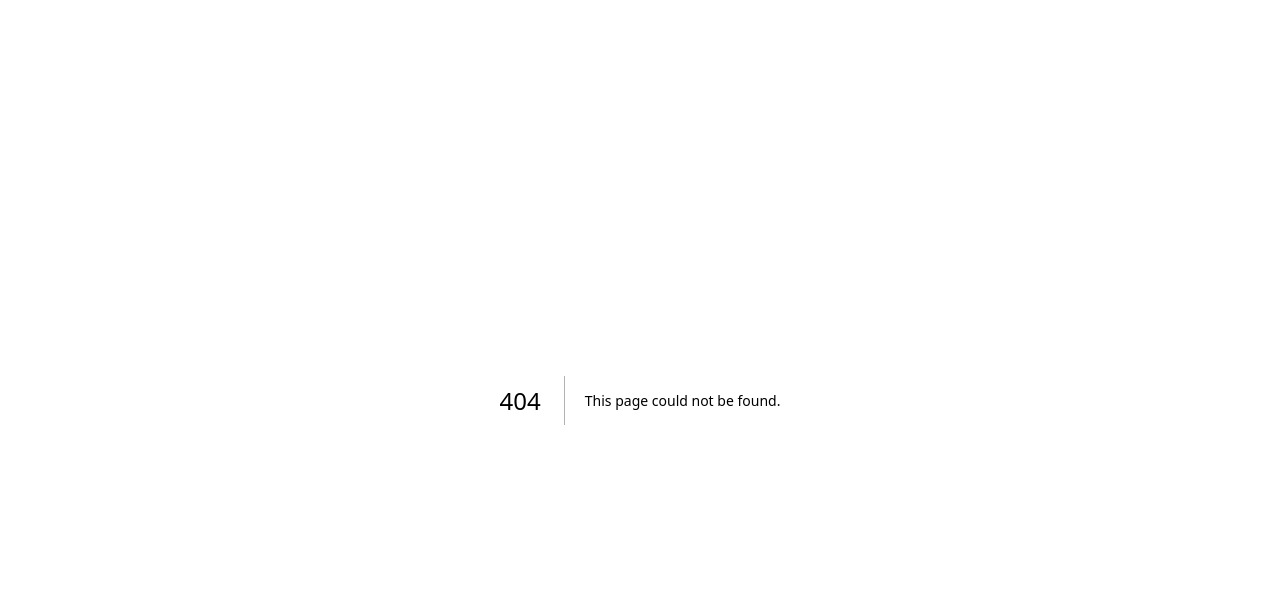
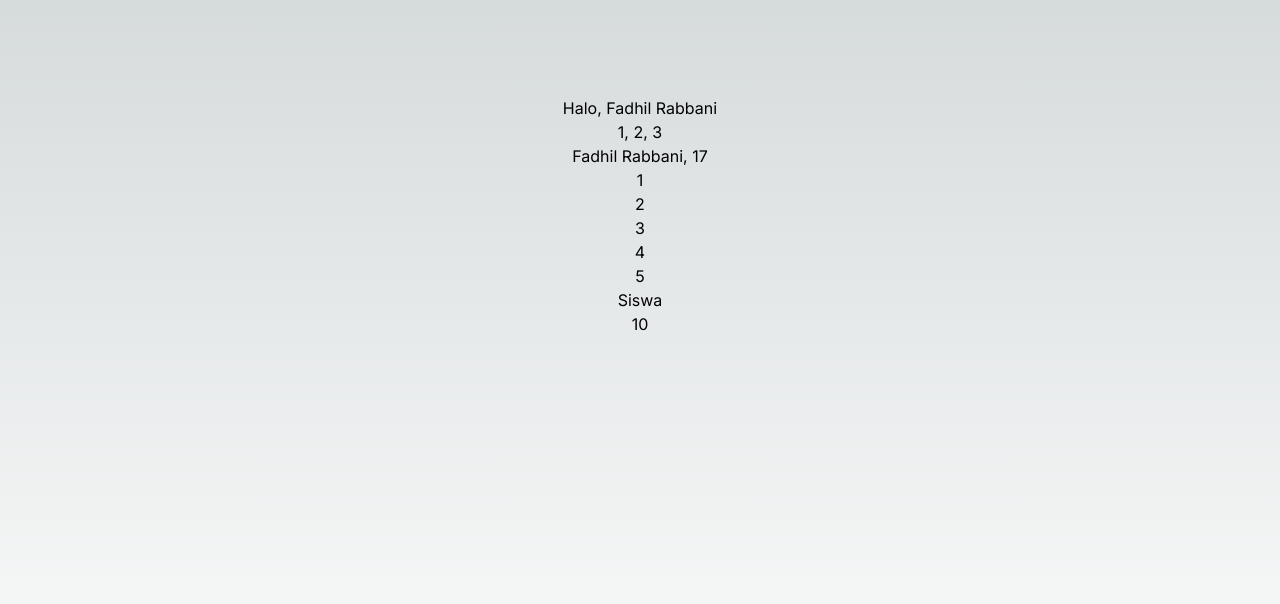
Before and after one commit to fadhil1806/belajar-react, a Next.js app: page /belajar-react-1 in a window 1280 px wide. Before the commit this address had no page. Shown: the top 604 px of the page. Built offline with nearby package versions, Linux system fonts and the light colour scheme.

Commit message:
belajar react-1 dan latihan dari belajar-react-1

```diff
--- /dev/null
+++ b/app/belajar-react-1/layout.js
@@ -0,0 +1,17 @@
+import { Inter } from "next/font/google";
+import '../globals.css';
+
+const inter = Inter({ subsets: ["latin"] });
+
+export const metadata = {
+  title: "React 1",
+  description: "Generated by create next app",
+};
+
+export default function RootLayout({ children }) {
+  return (
+    <html lang="en">
+      <body className={inter.className}>{children}</body>
+    </html>
+  );
+}
--- /dev/null
+++ b/app/belajar-react-1/page.js
@@ -0,0 +1,90 @@
+import React from "react";
+export default function Index() {
+    const salam = (nama) => `Halo, ${nama}`;
+    let nama = "Fadhil Rabbani";
+
+    // Destructuring Array
+    const angka = [1, 2, 3];
+    const [satu, dua, tiga] = angka;
+
+    // Destructuring Object
+    const user = { nama: 'Fadhil Rabbani', age: 17 }
+
+    // Spread Operator pada Array
+    const angka2 = [...angka, 4, 5]
+
+    // Spread Operator pada Object
+    const user2 = { ...user, status: 'Siswa' }
+
+    // Rest Operator pada Fungsi
+    function hitung(...angka) {
+        return angka.reduce((acc, curr) => acc + curr, 0)
+    }
+
+    // Menggunakan Promises
+    const getData = () => {
+        return new Promise((resolve, reject) => {
+            setTimeout(() => {
+                resolve("Data berhasil diambil");
+            }, 2000);
+        });
+    };
+
+    getData().then(response => console.log(response)); // Output: Data berhasil diambil
+
+    // Menggunakan Async/Await
+    const fetchData = async () => {
+        try {
+            const response = await getData();
+            console.log(response);
+        } catch (error) {
+            console.error(error);
+        }
+    };
+
+    fetchData(); // Output: Data berhasil diambil
+
+    // Membuat Class
+    class Person {
+        constructor(nama, umur) {
+            this.nama = nama
+            this.umur = umur
+        }
+        perkenalan() {
+            return `Halo, nama saya ${this.nama} dan saya berumur ${this.umur} tahun.`;
+        }
+    }
+
+    const mirza = new Person("Fadhil Rabbani", 17);
+    console.log(mirza.perkenalan()); //Output: Halo, nama saya Fadhil Rabbani dan saya berumur 17 tahun.
+
+    // Inheritance
+    class Guru extends Person {
+        constructor(nama, umur, mapel) {
+            super(nama, umur)
+            this.mapel = mapel
+        }
+
+        mengajar() {
+            return `Saya menjadi siswa di mapel ${this.mapel}.`;
+        }
+    }
+
+    const bapakMirza = new Guru("Fadhil Rabbani", 17, "React JS");
+    console.log(bapakMirza.perkenalan()); // Output: Halo, nama saya Mirza dan saya berumur 30 tahun.
+    console.log(bapakMirza.mengajar());   // Saya menjadi siswa di mapel React JS.
+
+    return (
+        <main className="flex min-h-screen flex-col items-center  p-24">
+            <h2 className="text-success">{salam(nama)}</h2>
+            <p>{`${satu}, ${dua}, ${tiga}`}</p>
+            <p>{user.nama}, {user.age}</p>
+            {angka2.map((v) => (
+                <p key={v}>{v}</p>
+            ))}
+            <p>{user2.status}</p>
+
+            <p>{hitung(1, 2, 3, 4)}</p>
+        </main>
+    )
+}
--- /dev/null
+++ b/app/latihan-react-1/data.js
@@ -0,0 +1,9 @@
+const data = {
+    nama: ['Sayur asem', 'Ayam goreng', 'Ikan Bakar']
+}
+
+const listDataMakanan = async (nama) => {
+    return `Makanan ini namanya adalah ${nama}`;
+}
+
+export default { data, listDataMakanan };
--- /dev/null
+++ b/app/latihan-react-1/layout.js
@@ -0,0 +1,17 @@
+import { Inter } from "next/font/google";
+import '../globals.css';
+
+const inter = Inter({ subsets: ["latin"] });
+
+export const metadata = {
+  title: "React 1",
+  description: "Generated by create next app",
+};
+
+export default function RootLayout({ children }) {
+  return (
+    <html lang="en">
+      <body className={inter.className}>{children}</body>
+    </html>
+  );
+}
--- /dev/null
+++ b/app/latihan-react-1/page.js
@@ -0,0 +1,77 @@
+// Latihan:
+// Buatlah variabel menggunakan let dan const.
+// Buat arrow function yang menerima parameter dan mengembalikan nilai.
+// Gunakan template literals untuk menggabungkan string dan variabel.
+// Praktikkan destructuring pada array dan objek.
+// Gunakan spread operator untuk menggabungkan dua array dan dua objek.
+// Buat sebuah modul dengan export dan import fungsi di file lain.
+// Buat dan gunakan promises, lalu ubah menjadi async/await.
+
+import dataMakanan from "./data"
+
+// Buat class sederhana, lalu kembangkan dengan inheritance.
+export default function Latihan1() {
+    const nama = 'Fadhil Rabbani'
+    const umur = 17
+    const introduction = (nama, umur) => {
+        return `Halo, nama saya ${nama} dengan umur ${umur}`
+    }
+
+    console.log(introduction(nama, umur))
+
+
+    const fruits = ['manggo', 'banana']
+    const userName = ['Rofi', 'Aziz']
+
+    const user = {age: 18, email: 'aziz@gmail.id'}
+    const mapel = {nama: 'Math', teacher: 'Pak muiz'}
+
+    // const {userAge, email} = user
+
+    const data = { ...user, ...mapel, fruits: [...fruits], userNames: [...userName] };
+    console.log(data)
+    console.log(dataMakanan.data)
+
+    async function listMakanan() {
+        const promises = dataMakanan.data.nama.map(async (v) => {
+            const res = await dataMakanan.listDataMakanan(v);
+            console.log(res);
+            return res;
+        });
+
+        // Wait for all promises to resolve
+        const results = await Promise.all(promises);
+        return results;
+    }
+
+    listMakanan();
+
+    class Mapel {
+        constructor(nama) {
+            this.nama = nama
+        }
+        hasil() {
+            return `nama mapel ini adalah ${mapel}`
+        }
+    }
+
+    class Guru extends Mapel {
+        constructor(nama, mapel) {
+            super(nama)
+            this.mapel = mapel
+        }
+
+        mengajar() {
+            return `guru mengajar ${this.mapel} dengan nama ${this.nama}`
+        }
+    }
+
+    const coba = new Guru('Fadhil Rabbani', 'Matematika');
+    console.log(coba.hasil()); // Nama mapel ini adalah Fadhil Rabbani
+    console.log(coba.mengajar()); // Fadhil Rabbani mengajar Matematika
+
+    return (
+        <div>
+        </div>
+    );
+}
```
Also changed, not shown: 1 other file (tests, documents, lock files or other folders).
